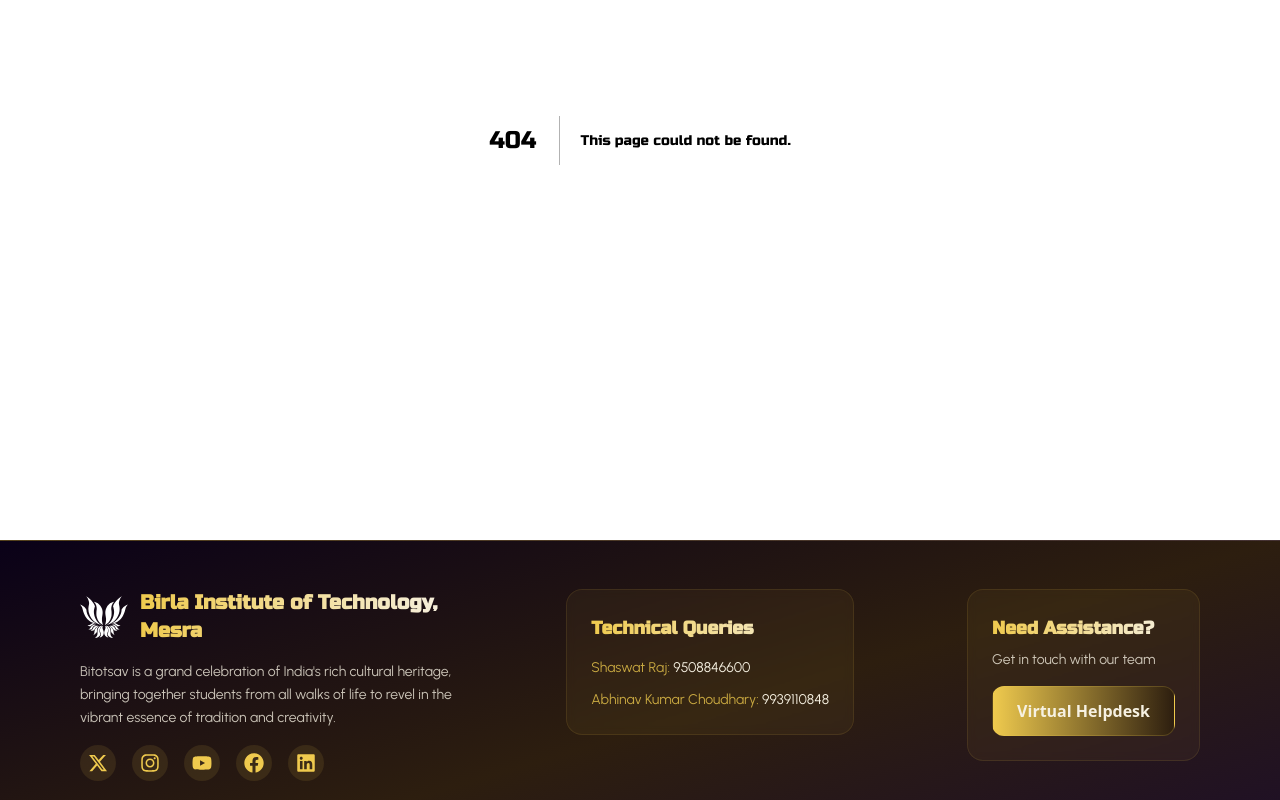
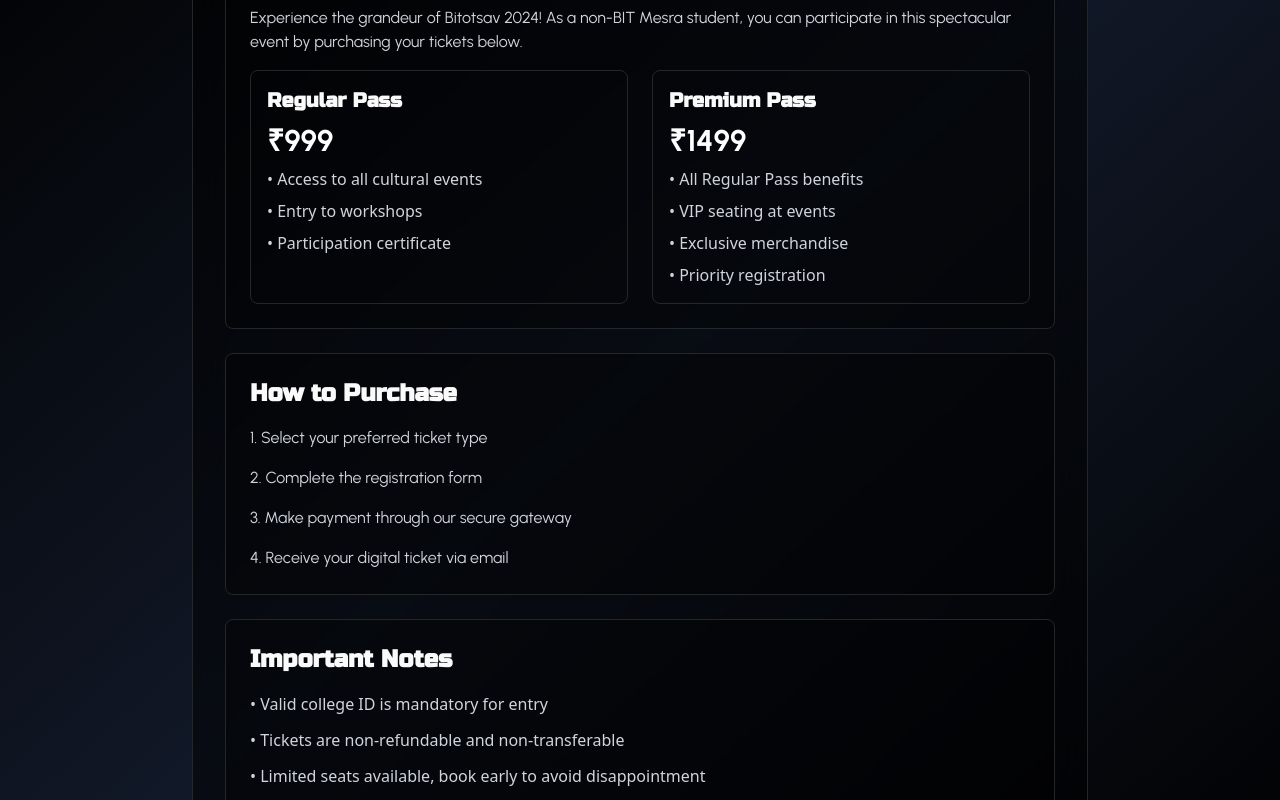
Before and after one commit to bitotsav-fest/website, a Next.js app: page /dashboard/non-bit in a window 1280 px wide. Before the commit this address had no page. Shown: the part 260-1060 px from the top of the page. Built offline with nearby package versions, Linux system fonts and the light colour scheme.

Commit message:
dashboard separation for bitian and non bitian

```diff
--- /dev/null
+++ b/src/app/dashboard/non-bit/page.js
@@ -0,0 +1,74 @@
+'use client';
+
+import React from 'react';
+import { motion } from 'framer-motion';
+
+export default function NonBitPage() {
+  return (
+    <div className="min-h-screen mt-16 bg-gradient-to-br from-black via-gray-900 to-black p-8">
+      <motion.div
+        initial={{ opacity: 0, y: 20 }}
+        animate={{ opacity: 1, y: 0 }}
+        transition={{ duration: 0.8 }}
+        className="max-w-4xl mx-auto bg-black/50 backdrop-blur-lg rounded-xl p-8 border border-gold/30"
+      >
+        <h1 className="text-4xl font-bold text-gold mb-6 text-center">Welcome to Bitotsav 2024</h1>
+
+        <div className="space-y-6">
+          <section className="bg-black/30 p-6 rounded-lg border border-gold/20">
+            <h2 className="text-2xl font-semibold text-gold mb-4">Ticket Information</h2>
+            <p className="text-gray-300 mb-4">
+              Experience the grandeur of Bitotsav 2024! As a non-BIT Mesra student, you can participate in this spectacular event by purchasing your tickets below.
+            </p>
+            <div className="grid md:grid-cols-2 gap-6">
+              <div className="p-4 border border-gold/20 rounded-lg">
+                <h3 className="text-xl font-semibold text-gold mb-2">Regular Pass</h3>
+                <p className="text-3xl font-bold text-white mb-2">₹999</p>
+                <ul className="text-gray-300 space-y-2">
+                  <li>• Access to all cultural events</li>
+                  <li>• Entry to workshops</li>
+                  <li>• Participation certificate</li>
+                </ul>
+              </div>
+              <div className="p-4 border border-gold/20 rounded-lg">
+                <h3 className="text-xl font-semibold text-gold mb-2">Premium Pass</h3>
+                <p className="text-3xl font-bold text-white mb-2">₹1499</p>
+                <ul className="text-gray-300 space-y-2">
+                  <li>• All Regular Pass benefits</li>
+                  <li>• VIP seating at events</li>
+                  <li>• Exclusive merchandise</li>
+                  <li>• Priority registration</li>
+                </ul>
+              </div>
+            </div>
+          </section>
+
+          <section className="bg-black/30 p-6 rounded-lg border border-gold/20">
+            <h2 className="text-2xl font-semibold text-gold mb-4">How to Purchase</h2>
+            <div className="space-y-4 text-gray-300">
+              <p>1. Select your preferred ticket type</p>
+              <p>2. Complete the registration form</p>
+              <p>3. Make payment through our secure gateway</p>
+              <p>4. Receive your digital ticket via email</p>
+            </div>
+          </section>
+
+          <section className="bg-black/30 p-6 rounded-lg border border-gold/20">
+            <h2 className="text-2xl font-semibold text-gold mb-4">Important Notes</h2>
+            <ul className="space-y-3 text-gray-300">
+              <li>• Valid college ID is mandatory for entry</li>
+              <li>• Tickets are non-refundable and non-transferable</li>
+              <li>• Limited seats available, book early to avoid disappointment</li>
+            </ul>
+          </section>
+
+          <div className="text-center">
+            <button className="bg-gradient-to-r from-yellow-200/80 to-yellow-600/80 hover:from-yellow-200 hover:to-yellow-600 text-black font-bold py-3 px-8 rounded-full transform transition-all hover:scale-105">
+              Purchase Tickets
+            </button>
+          </div>
+        </div>
+      </motion.div>
+    </div>
+  );
+}
--- a/src/app/dashboard/page.js
+++ b/src/app/dashboard/page.js
@@ -10,6 +10,8 @@ import UserProfile from '@/components/dashboard/UserProfile';
 import EventDetails from '@/components/dashboard/EventDetails';
 import QRTicket from '@/components/dashboard/QRTicket';
 import BitMesraPopup from '@/components/dashboard/BitMesraPopup';
+import { isBitEmail } from '@/lib/email';
+import { redirect } from 'next/navigation';
 
 export default function DashboardPage() {
   const { data: session } = useSession();
@@ -42,6 +44,11 @@ export default function DashboardPage() {
     purchaseDate: purchaseDate,
     avatar: session?.user?.image || '/avatar-placeholder.png'
   };
+
+  if(!isBitEmail(user.email))
+  {
+    redirect('/dashboard/non-bit')
+  }
 
   const eventDetails = {
     date: 'March 21-23, 2025',
```
